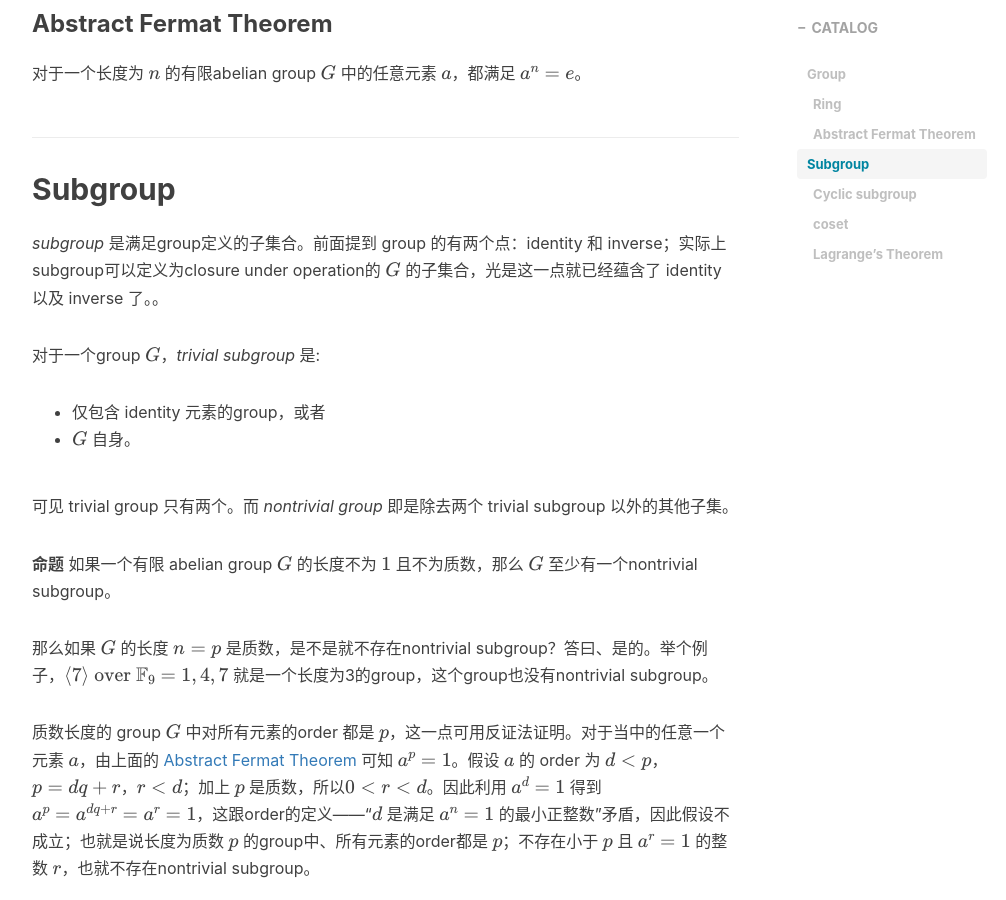
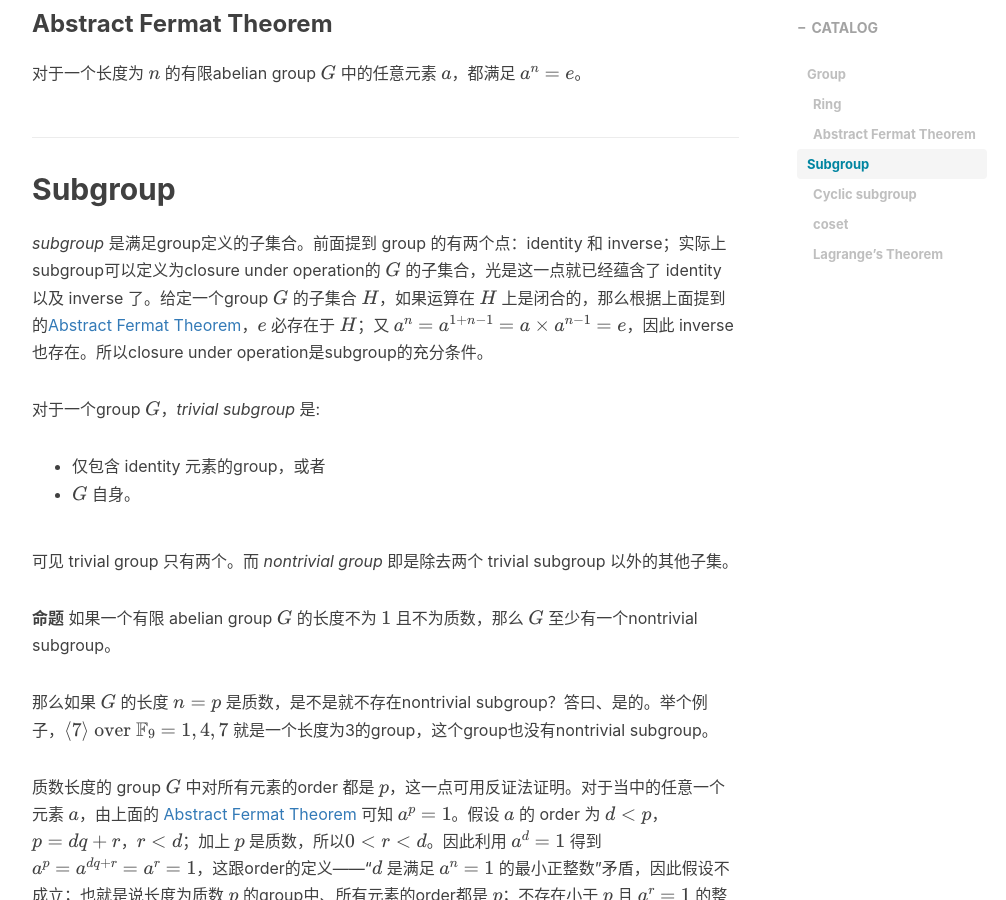
Before and after one commit to kayoch1n/kayoch1n.github.io, a Jekyll site: the page built from _posts/2022-06-05-group.markdown, in a window 1280 px wide and 900 px high, scrolled down 2348 px. Shown: the whole window, without its empty margins (233-1239 px from the left). Built offline with Jekyll 4.4.1, drawn with Linux system fonts in a browser that asks for light colours; nearby versions of some CDN libraries; comment, search, counter and statistics services are not loaded.

Commit message:
Update _posts/2022-06-05-group.markdown

```diff
--- a/_posts/2022-06-05-group.markdown
+++ b/_posts/2022-06-05-group.markdown
@@ -93,7 +93,7 @@ identity以及每个元素对应的inverse也只有一个，可以用cancellatio
 
 ## Subgroup
 
-_subgroup_ 是满足group定义的子集合。前面提到 group 的有两个点：identity 和 inverse；实际上subgroup可以定义为closure under operation的 $G$ 的子集合，光是这一点就已经蕴含了 identity 以及 inverse 了。。
+_subgroup_ 是满足group定义的子集合。前面提到 group 的有两个点：identity 和 inverse；实际上subgroup可以定义为closure under operation的 $G$ 的子集合，光是这一点就已经蕴含了 identity 以及 inverse 了。给定一个group $G$ 的子集合 $H$，如果运算在 $H$ 上是闭合的，那么根据上面提到的[Abstract Fermat Theorem](#abstract-fermat-theorem)，$e$ 必存在于 $H$；又 $a^{n}=a^{1+n-1}=a\times a^{n-1}=e$，因此 inverse 也存在。所以closure under operation是subgroup的充分条件。
 
 对于一个group $G$，_trivial subgroup_ 是:
 - 仅包含 identity 元素的group，或者
```
